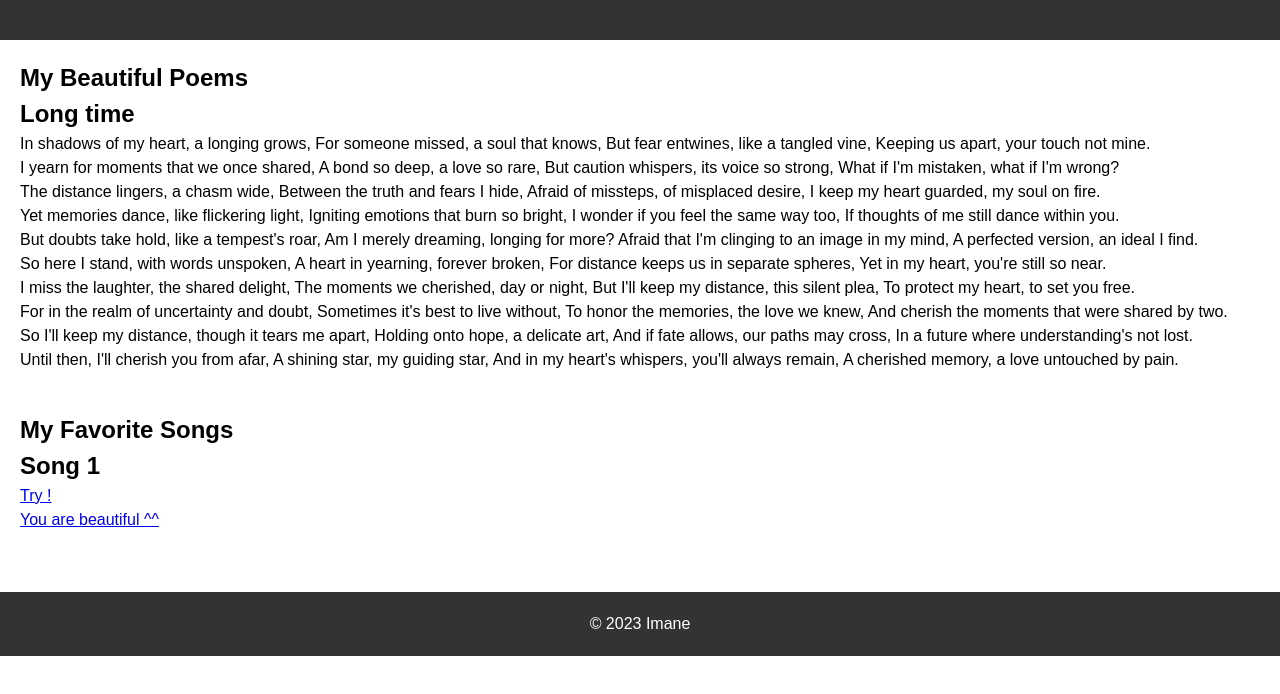
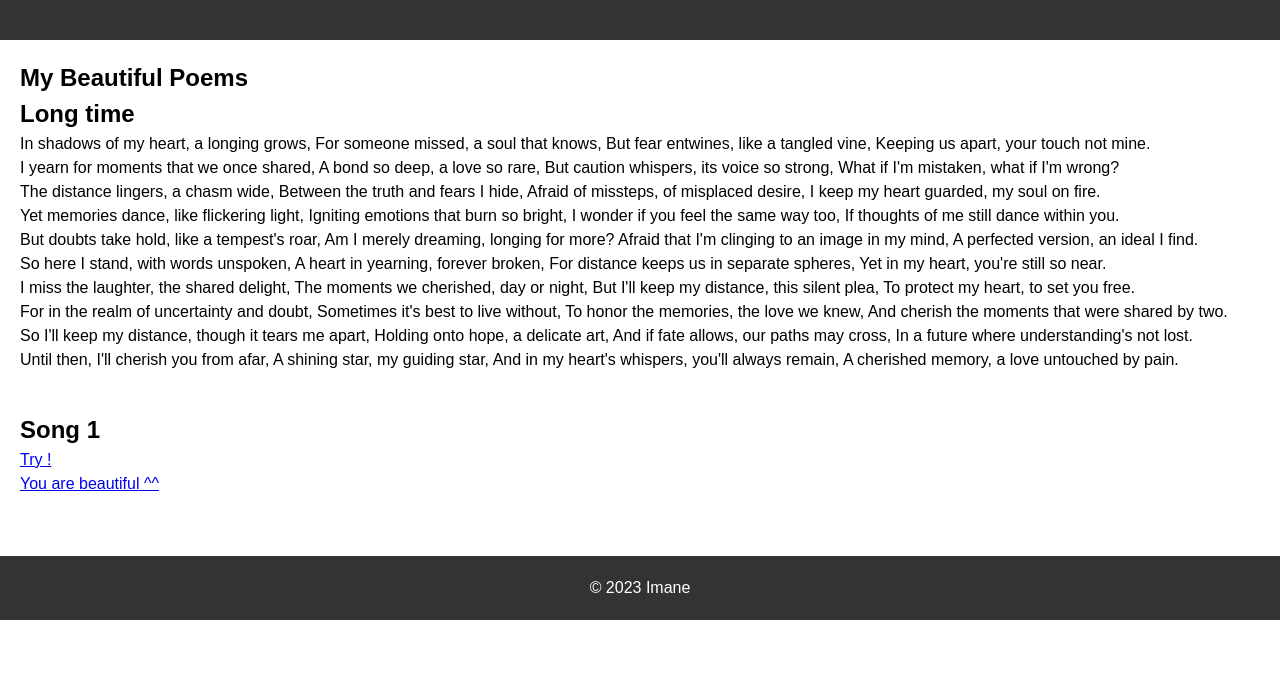
Before and after one commit to imandsw/stars, a plain HTML site: page index.html in a window 1280 px wide. Drawn offline with Linux system fonts and the light colour scheme.

Commit message:
Update index.html

```diff
--- a/index.html
+++ b/index.html
@@ -76,7 +76,7 @@ A cherished memory, a love untouched by pain.
     </section>
 
     <section class="songs">
-      <h1>My Favorite Songs</h1>
+
       <div class="song">
         <h2>Song 1</h2>
         <div><a href="https://www.youtube.com/watch?v=BDURInx_GUk"> Try ! </a></div>
```
